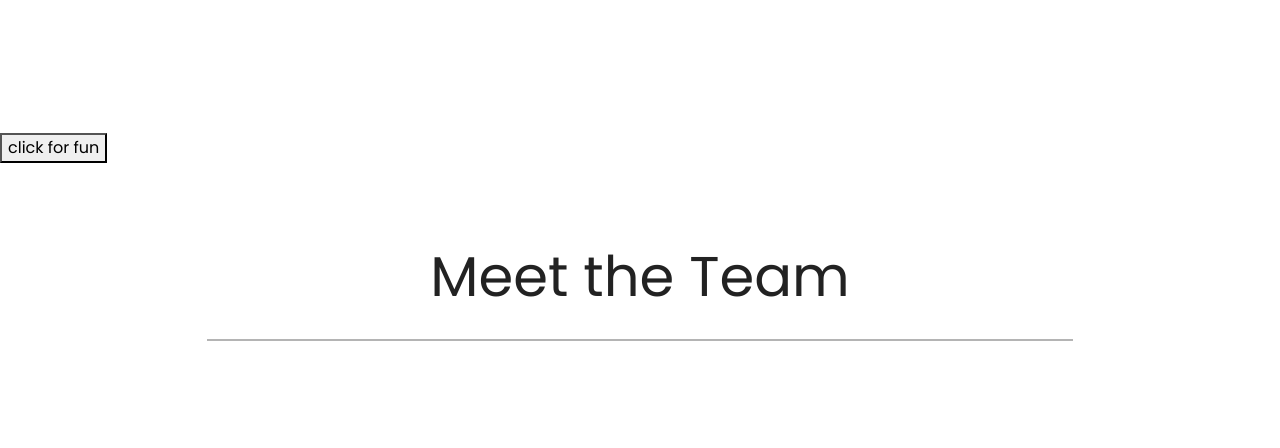
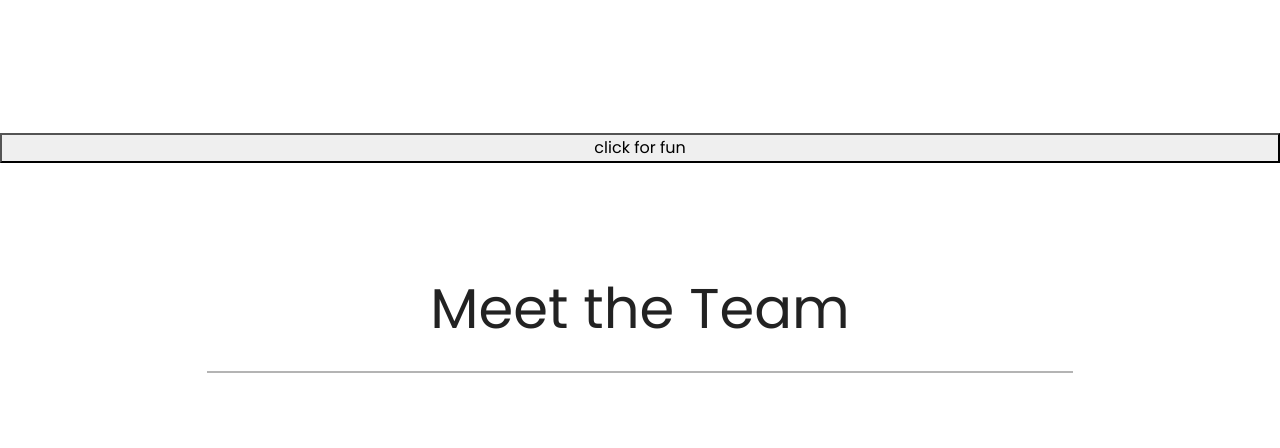
Before and after one commit to kotaro1574/Bootstrap_Website, a plain HTML site: page index.html in a window 1280 px wide. Shown: the part 2420-2868 px from the top of the page. Drawn offline with nearby package versions, Linux system fonts and the light colour scheme.

Commit message:
Emoji Section CSS Styling

```diff
--- a/style.css
+++ b/style.css
@@ -74,7 +74,14 @@ html, body {
   font-size: 4em;
   margin: 1rem;
 }
-
+.fun {
+  width: 100%;
+  margin-bottom: 2rem;
+}
+.gif {
+  max-width: 100%;
+  height: 200px;
+}
 /* Media Queries */
 @media (max-width: 992px) {
 }
@@ -139,9 +146,6 @@ figure {
   max-width: 100%;
   height: 400px;
 }
-.gif {
-  height: 200px;
-}
 .mochio {
   height: 300px;
 }
```
